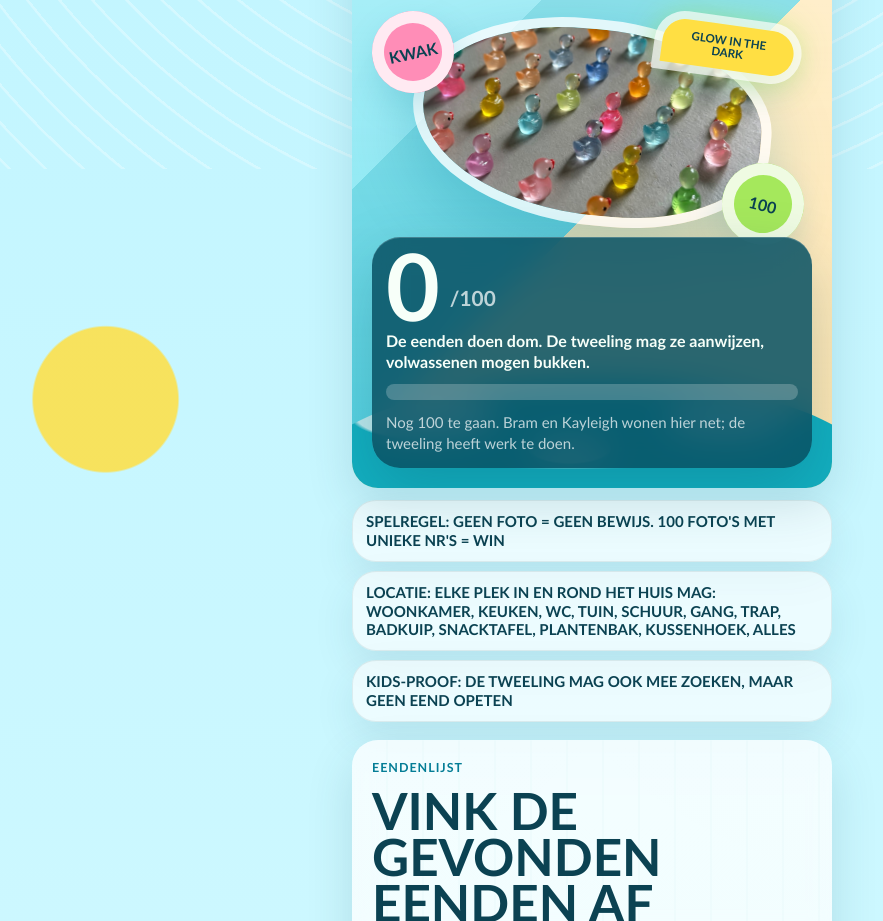
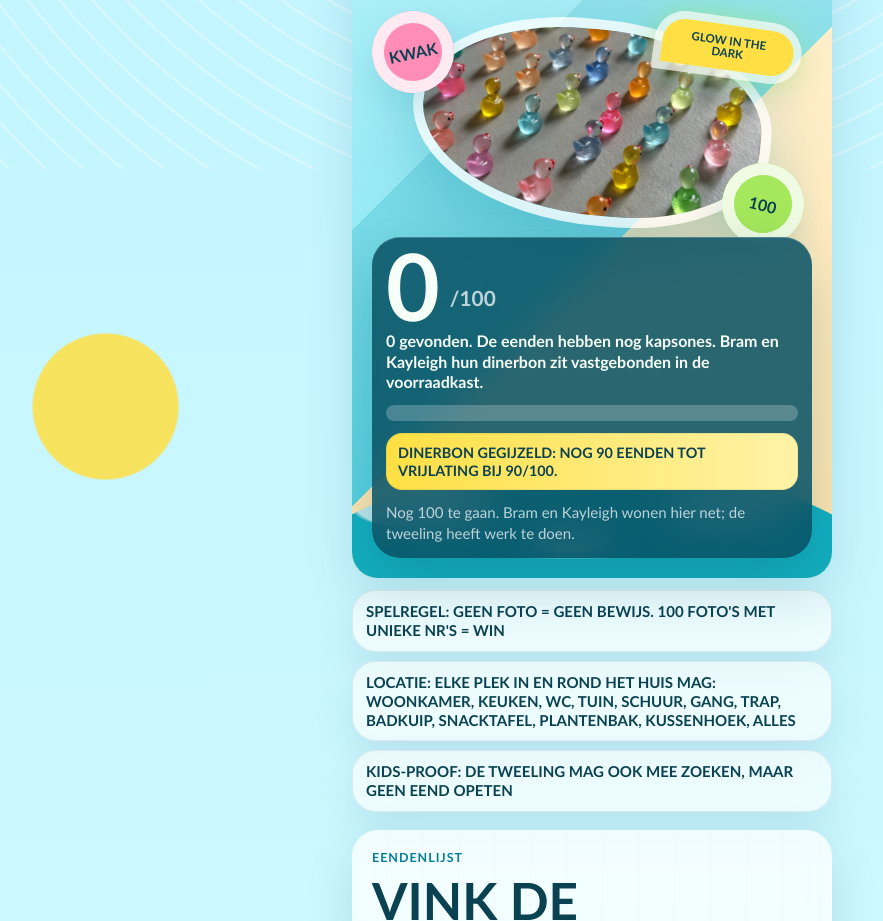
Before and after one commit to gtrolo/duckhunt100, a website: page index.html in a window 1280 px wide. Shown: the part 631-1552 px from the top of the page, without its empty margins (48-931 px from the left). Drawn offline with Linux system fonts and the light colour scheme; no server answers.

Commit message:
Clarify voucher progress milestones

```diff
--- a/index.html
+++ b/index.html
@@ -56,6 +56,7 @@
           </div>
           <p id="statusLine">De eenden doen dom. Heel knap, want da zijn ze ook.</p>
           <div class="meter" aria-hidden="true"><span id="meterFill"></span></div>
+          <p class="bond-line" id="bondLine">Dinerbon gegijzeld: vrijlating pas bij 90 gevonden eenden.</p>
           <p class="micro" id="unlockLine">Nog 100 te gaan tot Bram en Kayleigh rustig kunnen wonen, ja toch.</p>
         </div>
       </section>
--- a/script.js
+++ b/script.js
@@ -259,12 +259,27 @@ const defaultStories = Array.from({ length: BEAR_COUNT }, (_, index) => {
 });
 
 const quips = [
-  "De eenden doen dom. De tweeling mag ze aanwijzen, volwassenen mogen bukken.",
-  "Er is vooruitgang. Niet veel, maar genoeg om de kids stoer over te laten doen.",
-  "Dit begint op recherchewerk te lijken. Lekker dan, housewarming veranderd in kinderspeurtocht.",
-  "Meer dan de helft gepakt. De ducks krijgen praatjes terug in hun snavel.",
-  "Bijna klaar. De laatste eenden doen ineens heel stil. Laf.",
-  "100/100. Duckhunt klaar. Housewarming gered. Houdoe, klaar, wegwezen."
+  "0 gevonden. De eenden hebben nog kapsones. Bram en Kayleigh hun dinerbon zit vastgebonden in de voorraadkast.",
+  "5 gevonden. De tweeling draait warm, volwassenen beginnen al verdacht te hijgen.",
+  "10 gevonden. Een tiende binnen. Nog geen dinerbon, wel licht overdreven trots.",
+  "15 gevonden. De eerste eenden zingen. Niet mooi, wel bruikbaar bewijs.",
+  "20 gevonden. Dit begint op recherchewerk te lijken, maar dan met meer bukken.",
+  "25 gevonden. Kwart binnen. De bon hoort geritsel, maar mag nog niet naar buiten.",
+  "30 gevonden. Bram mag optimistisch kijken. Kayleigh nog niet te hard juichen.",
+  "35 gevonden. Er zit ritme in. De eenden verliezen zichtbaar praatjes.",
+  "40 gevonden. Bijna halverwege. De vrienden zijn irritant, maar effectief.",
+  "45 gevonden. De tweeling ruikt plastic paniek. Doorpakken.",
+  "50 gevonden. Helft gepakt. De dinerbon krijgt water, maar nog geen vrijheid.",
+  "55 gevonden. Nu wordt het serieus. Iedere plantenbak is officieel verdacht.",
+  "60 gevonden. Zestig ducks in de tas. Brabantse inburgering gaat prima.",
+  "65 gevonden. De eenden duiken weg. Laf gedrag, gewoon zoeken.",
+  "70 gevonden. Nog twintig tot de bon los mag. De laatste dertig doen stoer.",
+  "75 gevonden. Driekwart binnen. Bram en Kayleigh mogen alvast het menu fantaseren.",
+  "80 gevonden. De bon ziet daglicht in de verte. Niet verslappen.",
+  "85 gevonden. Vijf te gaan tot vrijlating. Iedereen kalm blijven, behalve de eenden.",
+  "90 gevonden. Dinerbon vrijgelaten. Laatste tien zijn bonus voor eeuwige roem.",
+  "95 gevonden. Bonusronde. Niemand hoeft dit te doen, maar stoppen is nu ook slap.",
+  "100 gevonden. Duckhunt klaar. Bon vrij, huis ingewijd, houdoe."
 ];
 
 const heroQuotes = [
@@ -306,6 +321,7 @@ const template = document.querySelector("#bearCardTemplate");
 const progressBig = document.querySelector("#progressBig");
 const meterFill = document.querySelector("#meterFill");
 const statusLine = document.querySelector("#statusLine");
+const bondLine = document.querySelector("#bondLine");
 const unlockLine = document.querySelector("#unlockLine");
 const heroQuote = document.querySelector("#heroQuote");
 const searchInput = document.querySelector("#searchInput");
@@ -1038,27 +1054,32 @@ function updateProgress() {
   const found = state.filter((bear) => bear.found).length;
   const remaining = BEAR_COUNT - found;
   const percent = Math.round((found / BEAR_COUNT) * 100);
+  const milestone = Math.min(Math.floor(found / 5), quips.length - 1);
+  const untilVoucher = Math.max(90 - found, 0);
 
   progressBig.textContent = found;
   meterFill.style.width = `${percent}%`;
+  statusLine.textContent = quips[milestone];
+
+  if (found >= 90) {
+    bondLine.textContent = found === BEAR_COUNT
+      ? "Dinerbon vrij en volledig verdiend. Alle eenden gepakt, belachelijk netjes."
+      : "Dinerbon vrijgelaten. Vanaf nu zijn de laatste 10 bonus-eenden voor de eer.";
+  } else {
+    bondLine.textContent = `Dinerbon gegijzeld: nog ${untilVoucher} eenden tot vrijlating bij 90/100.`;
+  }
 
   if (found === BEAR_COUNT) {
-    statusLine.textContent = quips[5];
     unlockLine.textContent = "Duckhunt klaar. Bram en Kayleigh mogen wonen. Tweeling blij. Niemand zeuren.";
   } else if (found >= 90) {
-    statusLine.textContent = quips[4];
-    unlockLine.textContent = `Nog ${remaining}. Zelfs het broodrooster kijkt verdacht. Belachelijk huisfeest.`;
+    unlockLine.textContent = `Nog ${remaining} bonus-eenden. De bon is al los, maar eeuwige roem eist irritante precisie.`;
   } else if (found >= 50) {
-    statusLine.textContent = quips[3];
-    unlockLine.textContent = `Nog ${remaining}. Die eenden worden stil. Mooi, eindelijk.`;
+    unlockLine.textContent = `Nog ${remaining} totaal, nog ${untilVoucher} voor de dinerbon. Die eenden worden stil. Mooi, eindelijk.`;
   } else if (found >= 20) {
-    statusLine.textContent = quips[2];
-    unlockLine.textContent = `Nog ${remaining}. Waarschijnlijk achter iets dat Kayleigh net netjes had gezet. Laat de kids maar wijzen.`;
+    unlockLine.textContent = `Nog ${remaining} totaal, nog ${untilVoucher} voor de dinerbon. Waarschijnlijk achter iets dat Kayleigh net netjes had gezet.`;
   } else if (found > 0) {
-    statusLine.textContent = quips[1];
-    unlockLine.textContent = `Nog ${remaining} te gaan. Doorzoeken, nie lullen.`;
+    unlockLine.textContent = `Nog ${remaining} totaal, nog ${untilVoucher} voor de dinerbon. Doorzoeken, nie lullen.`;
   } else {
-    statusLine.textContent = quips[0];
     unlockLine.textContent = "Nog 100 te gaan. Bram en Kayleigh wonen hier net; de tweeling heeft werk te doen.";
   }
 }
--- a/styles.css
+++ b/styles.css
@@ -21,6 +21,7 @@
 
 html {
   scroll-behavior: smooth;
+  scroll-padding-top: 170px;
 }
 
 body {
@@ -177,6 +178,11 @@ main {
   max-width: calc(100% - 16px);
   margin: 0 auto;
   padding: 12px 0 70px;
+  scroll-margin-top: 170px;
+}
+
+[id] {
+  scroll-margin-top: 170px;
 }
 
 .hero {
@@ -525,6 +531,20 @@ h2 {
   margin-bottom: 18px;
 }
 
+.bond-line {
+  grid-column: 1 / -1;
+  margin: 0;
+  padding: 11px 12px;
+  color: var(--navy);
+  background: linear-gradient(90deg, var(--sun), #fff3a8);
+  border-radius: 16px;
+  box-shadow: inset 0 0 0 1px rgba(16, 51, 59, 0.08);
+  font-size: 0.9rem;
+  font-weight: 950;
+  line-height: 1.24;
+  text-transform: uppercase;
+}
+
 .chip {
   background: rgba(255, 255, 255, 0.82);
 }
```
